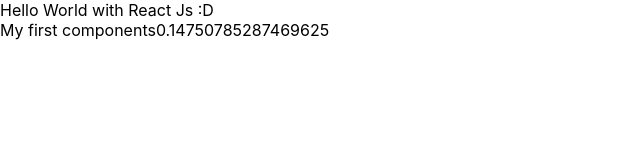
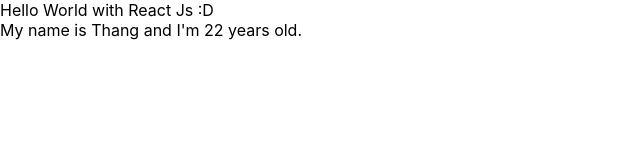
Before and after one commit to thanqphan/quiz-mgnt, a React (Create React App) app: page / in a window 1280 px wide. Shown: the top 160 px of the page, without its empty margins (0-640 px from the left). Built offline with nearby package versions, Linux system fonts and the light colour scheme.

Commit message:
[MyComponent|17]: about state

```diff
--- a/src/App.js
+++ b/src/App.js
@@ -3,28 +3,41 @@
 import { useDispatch, useSelector } from "react-redux";
 import { increaseCounter, decreaseCounter } from "./redux/action/counterAction";
 import MyComponent from "./components/MyComponent";
-const App = () => {
-  const count = useSelector((state) => state.counter.count);
-  const dispatch = useDispatch();
+import React from "react";
 
-  return (
-    <div>
-      Hello World with React Js :D
-      <MyComponent></MyComponent>
-    </div>
+class App extends React.Component {
+  render() {
+    return (
+      <div>
+        Hello World with React Js :D
+        <MyComponent></MyComponent>
+      </div>
+    );
+  }
+}
 
-    // <div className="App">
-    //   <header className="App-header">
-    //     <img src={logo} className="App-logo" alt="logo" />
-    //     <p>
-    //       Edit <code>src/App.js</code> and save to reload.
-    //     </p>
-    //     <div>Count = {count}</div>
-    //     <button onClick={() => dispatch(increaseCounter())}>Increase</button>
-    //     <button onClick={() => dispatch(decreaseCounter())}>Decrease</button>
-    //   </header>
-    // </div>
-  );
-};
+// const App = () => {
+//   const count = useSelector((state) => state.counter.count);
+//   const dispatch = useDispatch();
+
+//   return (
+//     <div>
+//       Hello World with React Js :D
+//       <MyComponent></MyComponent>
+//     </div>
+
+//     <div className="App">
+//       <header className="App-header">
+//         <img src={logo} className="App-logo" alt="logo" />
+//         <p>
+//           Edit <code>src/App.js</code> and save to reload.
+//         </p>
+//         <div>Count = {count}</div>
+//         <button onClick={() => dispatch(increaseCounter())}>Increase</button>
+//         <button onClick={() => dispatch(decreaseCounter())}>Decrease</button>
+//       </header>
+//     </div>
+//   );
+// };
 
 export default App;
--- a/src/components/MyComponent.js
+++ b/src/components/MyComponent.js
@@ -4,11 +4,16 @@
 import React from "react";
 
 class MyComponent extends React.Component {
+  state = {
+    name: "Thang",
+    age: 22,
+    address: "Thu Duc",
+  };
+
   render() {
     return (
       <div>
-        My first components
-        {Math.random()}
+        My name is {this.state.name} and I'm {this.state.age} years old.
       </div>
     );
   }
```
